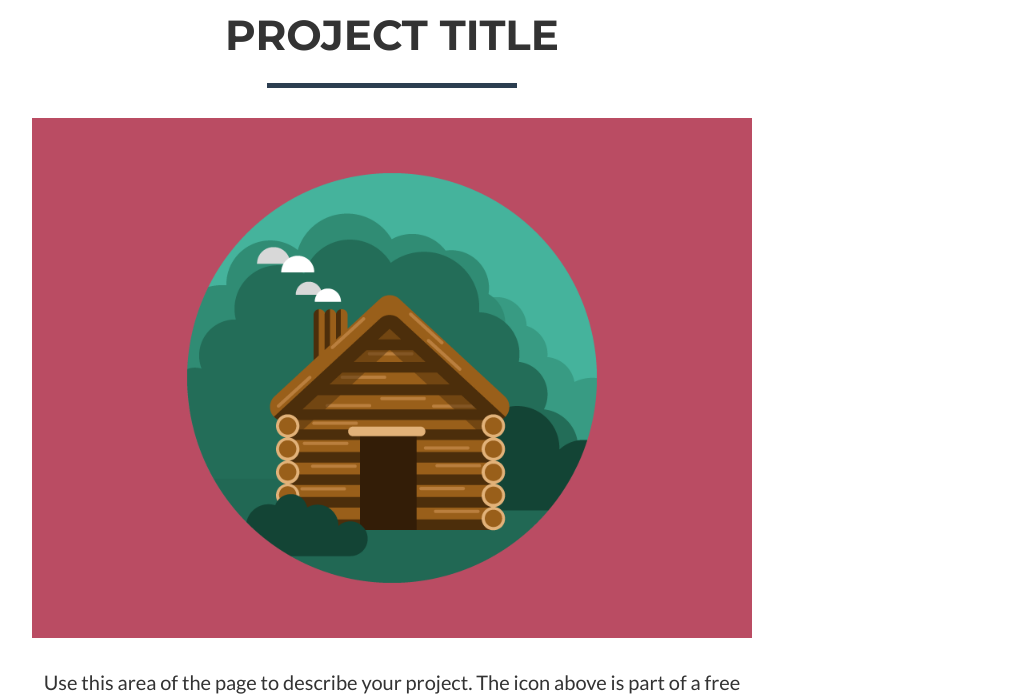
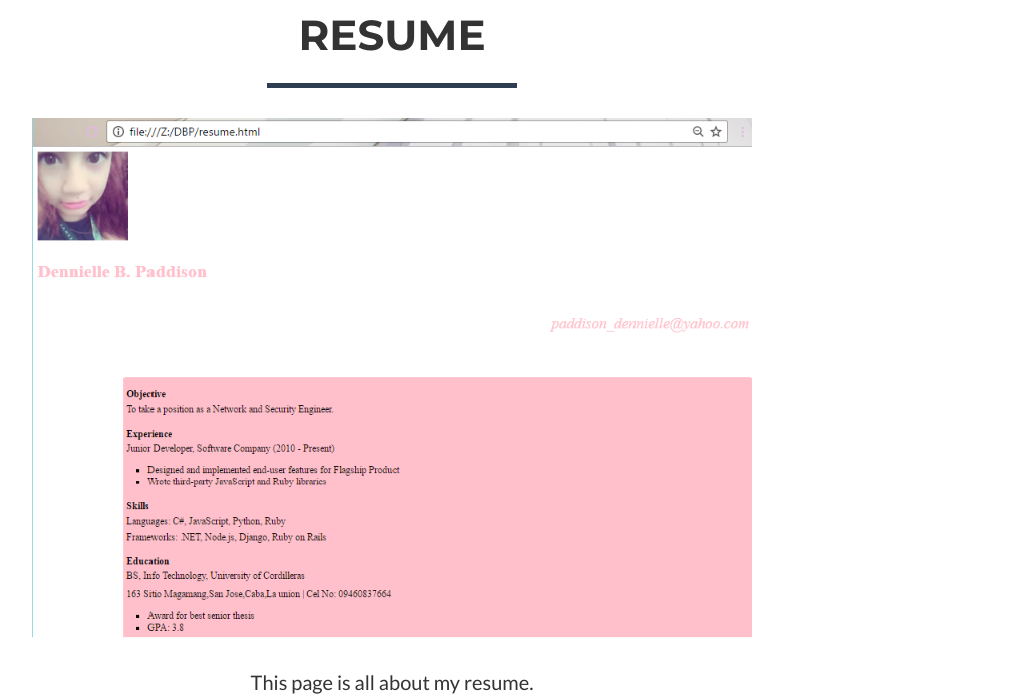
Before and after one commit to Dennielle/.github.io, a website: page index.html in a window 1280 px wide. Both pictures are taken after a click on the link 250 px from the left and 1146 px from the top of the page. Shown: the part 849-1546 px from the top of the page, without its empty margins (248-1274 px from the left). Drawn offline with nearby package versions, Linux system fonts and the light colour scheme; files that its build step writes are made by us from their sources.

Commit message:
Add files via upload

```diff
--- a/index.html
+++ b/index.html
@@ -264,10 +264,10 @@
                 <div class="row">
                     <div class="col-lg-8 col-lg-offset-2">
                         <div class="modal-body">
-                            <h2>Project Title</h2>
+                            <h2>RESUME</h2>
                             <hr class="star-primary">
-                            <img src="img/portfolio/cabin.png" class="img-responsive img-centered" alt="">
-                            <p>Use this area of the page to describe your project. The icon above is part of a free icon set by <a href="https://sellfy.com/p/8Q9P/jV3VZ/">Flat Icons</a>. On their website, you can download their free set with 16 icons, or you can purchase the entire set with 146 icons for only $12!</p>
+                            <img src="img/portfolio/resume.png" class="img-responsive img-centered" alt="">
+                            <p>This page is all about my resume.</p>
                             <ul class="list-inline item-details">
                                 <li>Client:
                                     <strong><a href="http://startbootstrap.com">Start Bootstrap</a>
@@ -301,9 +301,9 @@
                 <div class="row">
                     <div class="col-lg-8 col-lg-offset-2">
                         <div class="modal-body">
-                            <h2>RESUME</h2>
+                            <h2>Project Title</h2>
                             <hr class="star-primary">
-                            <img src="img/portfolio/resume.png" class="img-responsive img-centered" alt="">
+                            <img src="img/portfolio/cake.png" class="img-responsive img-centered" alt="">
                             <p>Use this area of the page to describe your project. The icon above is part of a free icon set by <a href="https://sellfy.com/p/8Q9P/jV3VZ/">Flat Icons</a>. On their website, you can download their free set with 16 icons, or you can purchase the entire set with 146 icons for only $12!</p>
                             <ul class="list-inline item-details">
                                 <li>Client:
```
